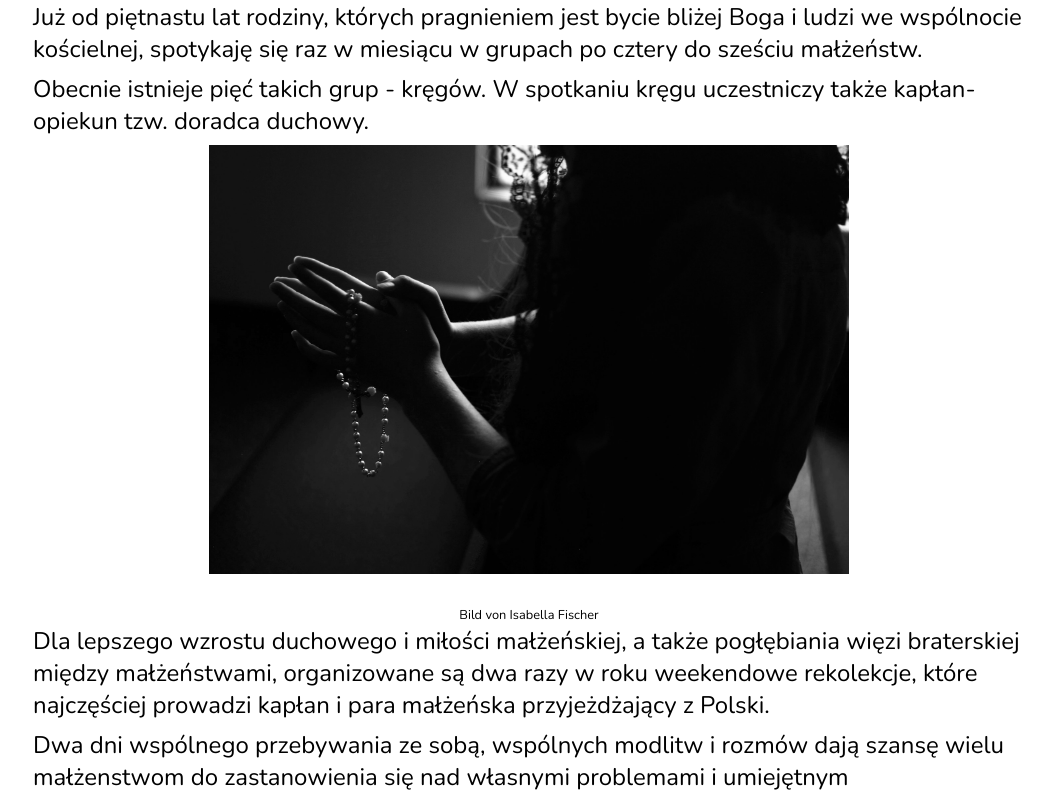
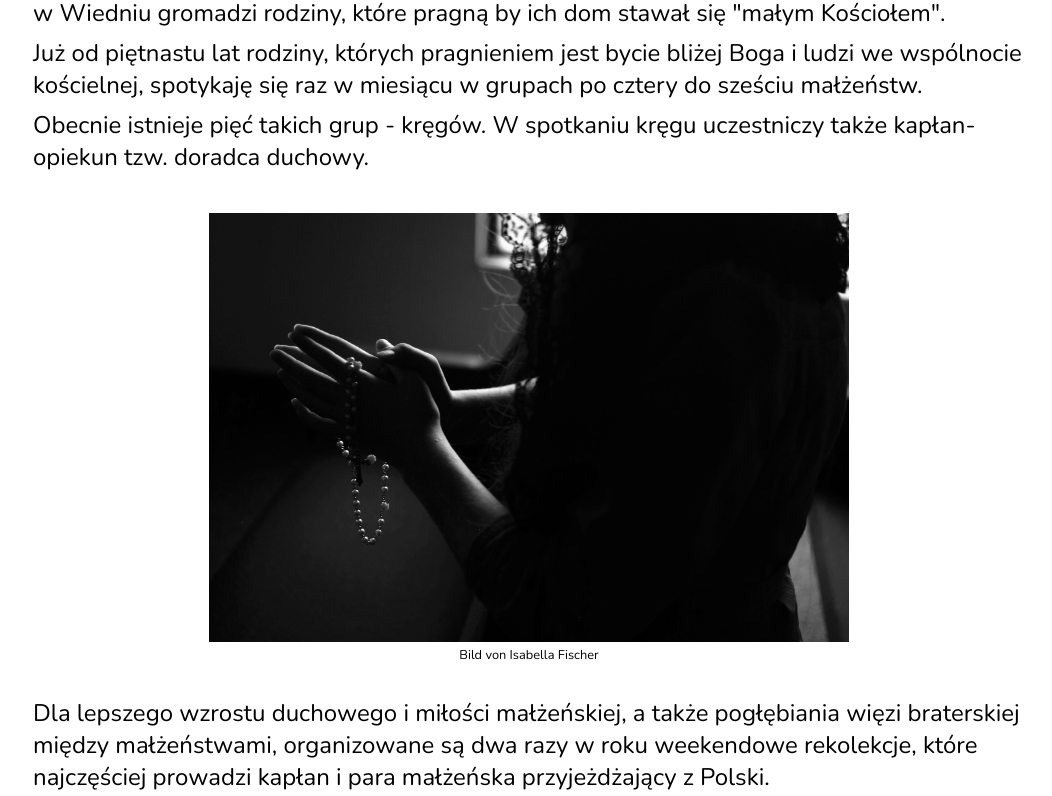
Before and after one commit to DariuszLegizynski/domowy-kosciol-next, a Next.js app: page /about in a window 1280 px wide. Shown: the part 1634-2430 px from the top of the page, without its empty margins (111-1163 px from the left). Built offline with nearby package versions, Linux system fonts and the light colour scheme; what react-google-recaptcha-v3 would draw is missing.

Commit message:
adjust image and info about author

```diff
--- a/src/components/base/BaseImage.tsx
+++ b/src/components/base/BaseImage.tsx
@@ -10,9 +10,9 @@ interface BaseImageProps {
 
 const BaseImage = ({ width, height, imgPath, imgAlt, author }: BaseImageProps) => {
 	return (
-		<div className="flex flex-col items-center">
-			<Image className="pb-8 mx-auto max-w-[640px]" src={imgPath} alt={imgAlt} height={height} width={width} />
-			<small>Bild von {author}</small>
+		<div className="flex flex-col items-center py-8">
+			<Image className="max-w-[640px]" src={imgPath} alt={imgAlt} height={height} width={width} />
+			<small className="pt-1">Bild von {author}</small>
 		</div>
 	)
 }
```
